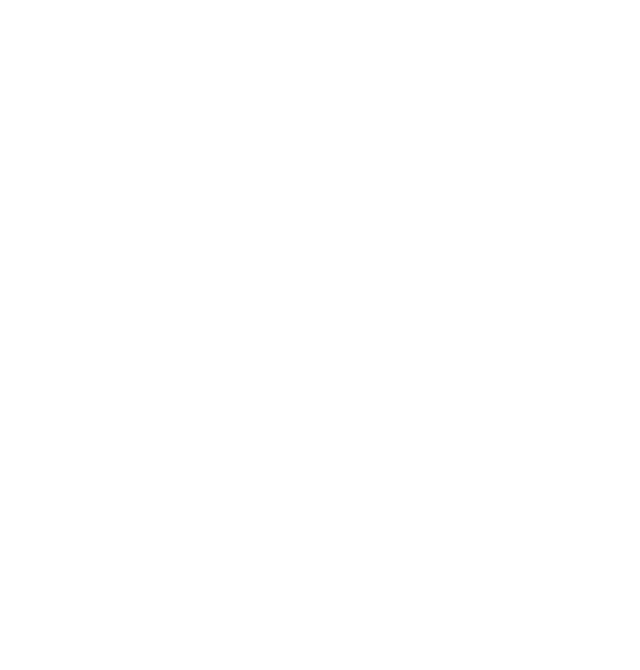
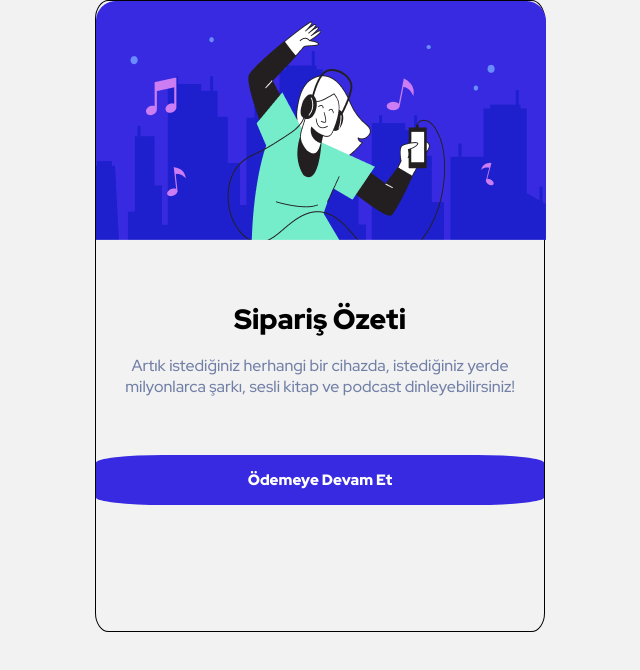
Before and after one commit to dursunkokturk/Font-End-School-CSS-Project-Order-Summary-Component-Desktop, a plain HTML site: page index.html in a window 1280 px wide. Shown: the whole page, without its empty margins (320-960 px from the left). Drawn offline with Linux system fonts and the light colour scheme.

Commit message:
hero alanindaki fotograf eklendi, baslik ve yazi ekledi css duzenlemesi yapildi, linkler eklendi buton gorunumu icin css duzenlemesi yapilacak

```diff
--- /dev/null
+++ b/assets/css/order-summary-compnent-desktop.css
@@ -0,0 +1,71 @@
+* {
+  margin: 0 auto;
+  bottom: 0;
+  box-sizing: border-box;
+}
+
+body {
+  background-color: #F2F2F2;
+}
+
+.container {
+  width: 450px;
+  height: 632px;
+  border-radius: 3%;
+  border: 1px solid black;
+}
+
+.container .header h1 {
+  font-family: Red Hat Display;
+  font-size: 28px;
+  font-weight: 900;
+  margin-top: 56px;
+  text-align: center;
+}
+
+.container .header p {
+  font-family: Red Hat Display;
+  font-size: 16px;
+  font-weight: 500;
+  color: #717FA6;
+  margin-top: 56px;
+  text-align: center;
+  margin-top: 17px;
+}
+
+.container .section {
+  /* display: flex;
+  flex-direction: column; */
+  margin-top: 58px;
+}
+
+/* .container .section .payment { */
+  /* background-color: #382AE1;
+  padding: 15px 150px;
+  border-radius: 15%; */
+/* } */
+
+.container .section a {
+  font-family: Red Hat Display;
+  font-size: 15px;
+  font-weight: 900;
+  text-decoration: none;
+  color: white;
+  background-color: #382AE1;
+  padding: 15px 100px;
+  border-radius: 15%;
+  margin-bottom: 20px;
+  display: flex;
+  justify-content: center;
+}
+
+.container .section .payment-cancel a {
+  font-family: Red Hat Display;
+  font-size: 15px;
+  font-weight: 900;
+  text-decoration: none;
+  color: white;
+  /* background-color: #382AE1; */
+  padding: 15px 150px;
+  border-radius: 15%;
+}
--- a/index.html
+++ b/index.html
@@ -1,14 +1,36 @@
 <!DOCTYPE html>
-<html lang="en">
+<html lang="tr">
 
 <head>
   <meta charset="UTF-8">
   <meta name="viewport" content="width=device-width, initial-scale=1.0">
   <title>Order Summary Component - Desktop</title>
+  <link rel="preconnect" href="https://fonts.googleapis.com">
+  <link rel="preconnect" href="https://fonts.gstatic.com" crossorigin>
+  <link href="https://fonts.googleapis.com/css2?family=Red+Hat+Display:wght@300..900&display=swap" rel="stylesheet">
+  <link rel="stylesheet" href="assets/css/order-summary-compnent-desktop.css">
 </head>
 
 <body>
 
+  <div class="container">
+    <div class="hero">
+      <img src="assets/img/music-flatline.png" alt="">
+    </div>
+    <div class="header">
+      <h1>Sipariş Özeti</h1>
+      <p>Artık istediğiniz herhangi bir cihazda, istediğiniz yerde milyonlarca şarkı, sesli kitap ve podcast dinleyebilirsiniz!</p>
+    </div>
+    <div class="section">
+      <!-- <div class="payment"> -->
+        <a href="#">Ödemeye Devam Et</a>
+      <!-- </div> -->
+      <!-- <div class="payment-cancel">
+        <a href="#" class="payment-cancel">Siparişi İptal Et</a>
+      </div> -->
+    </div>
+  </div>
+
 </body>
 
 </html>
```
Also changed, not shown: assets/img/music-flatline.png (added).
